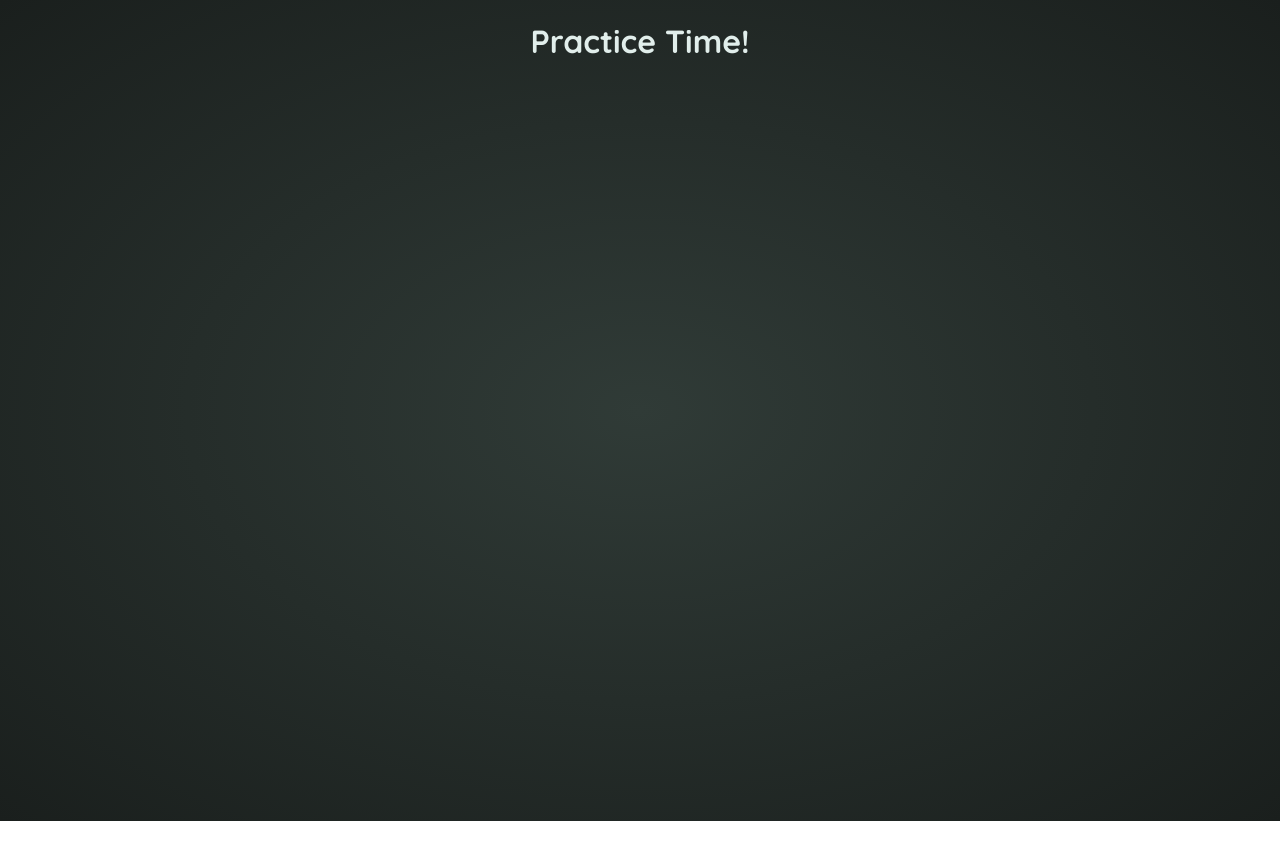
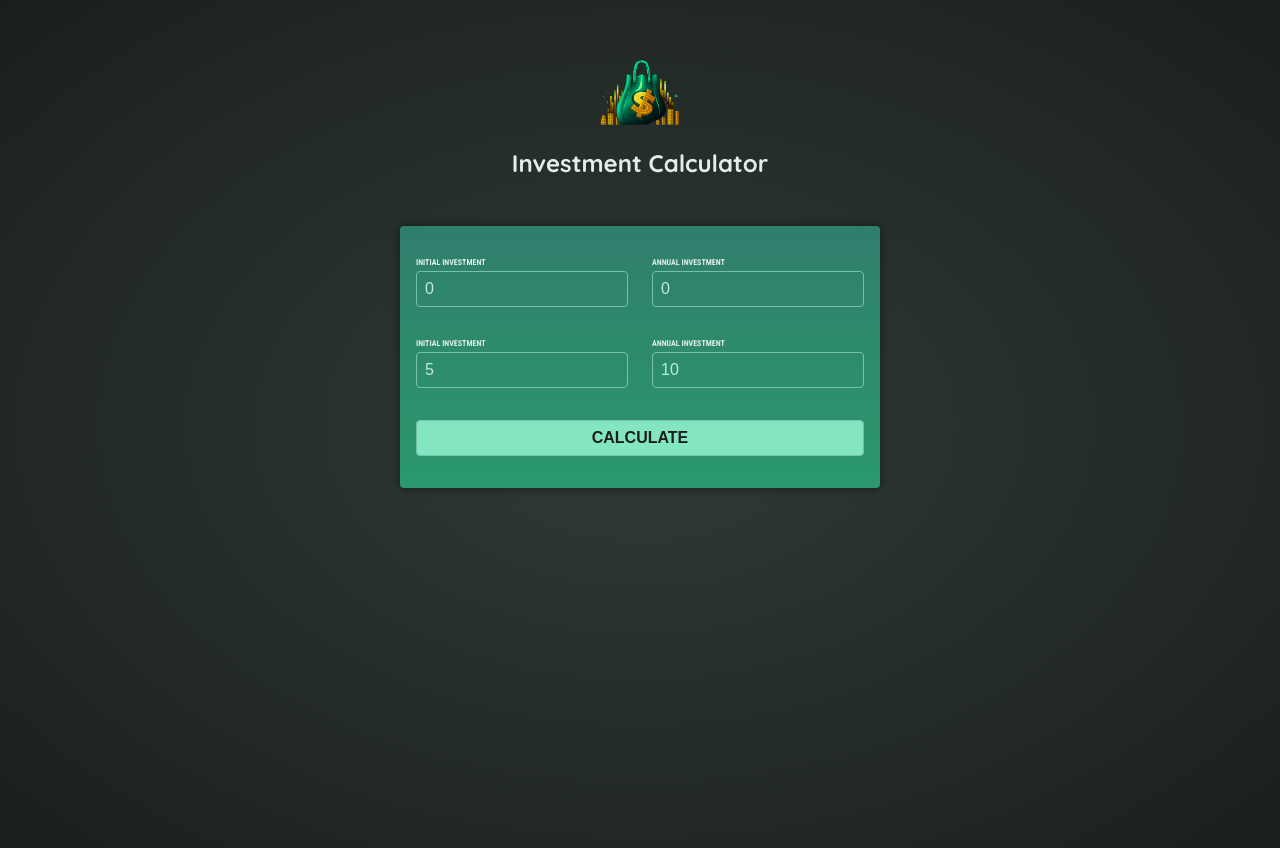
Before and after one commit to Lodgoer/angular-udemy-2nd, an Angular app: page / in a window 1280 px wide. Before the commit the page ends 821 px from the top, so only its background shows below. Built offline with nearby package versions, Linux system fonts and the light colour scheme.

Commit message:
complete user-input components and a custom event added to calculate the inputs

```diff
--- a/angular.json
+++ b/angular.json
@@ -16,19 +16,16 @@
             "outputPath": "dist/essentials-practice",
             "index": "src/index.html",
             "browser": "src/main.ts",
-            "polyfills": [
-              "zone.js"
-            ],
+            "polyfills": ["zone.js"],
             "tsConfig": "tsconfig.app.json",
             "assets": [
               {
                 "glob": "**/*",
-                "input": "public"
+                "input": "public",
+                "output": "/"
               }
             ],
-            "styles": [
-              "src/styles.css"
-            ],
+            "styles": ["src/styles.css"],
             "scripts": []
           },
           "configurations": {
@@ -76,10 +73,7 @@
         "test": {
           "builder": "@angular-devkit/build-angular:karma",
           "options": {
-            "polyfills": [
-              "zone.js",
-              "zone.js/testing"
-            ],
+            "polyfills": ["zone.js", "zone.js/testing"],
             "tsConfig": "tsconfig.spec.json",
             "assets": [
               {
@@ -87,9 +81,7 @@
                 "input": "public"
               }
             ],
-            "styles": [
-              "src/styles.css"
-            ],
+            "styles": ["src/styles.css"],
             "scripts": []
           }
         }
--- a/src/app/app.component.html
+++ b/src/app/app.component.html
@@ -1 +1,2 @@
-<h1 class="center">Practice Time!</h1>
+<app-header />
+<app-user-input (calculate)="onCalculateInvestmentResults($event)" />
--- a/src/app/app.component.ts
+++ b/src/app/app.component.ts
@@ -1,8 +1,41 @@
 import { Component } from '@angular/core';
+import { Header } from './header/header';
+import { UserInputComponent } from './user-input/user-input.component';
 
 @Component({
   selector: 'app-root',
   standalone: true,
+  imports: [Header, UserInputComponent],
   templateUrl: './app.component.html',
 })
-export class AppComponent {}
+export class AppComponent {
+  onCalculateInvestmentResults(data: {
+    initialInvestment: number;
+    annualInvestment: number;
+    duration: number;
+    expectedReturn: number;
+  }) {
+    const { initialInvestment, annualInvestment, duration, expectedReturn } =
+      data;
+    const annualData = [];
+    let investmentValue = initialInvestment;
+
+    for (let i = 0; i < duration; i++) {
+      const year = i + 1;
+      const interestEarnedInYear = investmentValue * (expectedReturn / 100);
+      investmentValue += interestEarnedInYear + annualInvestment;
+      const totalInterest =
+        investmentValue - annualInvestment * year - initialInvestment;
+      annualData.push({
+        year: year,
+        interest: interestEarnedInYear,
+        valueEndOfYear: investmentValue,
+        annualInvestment: annualInvestment,
+        totalInterest: totalInterest,
+        totalAmountInvested: initialInvestment + annualInvestment * year,
+      });
+    }
+
+    return annualData;
+  }
+}
--- /dev/null
+++ b/src/app/header/header.css
@@ -0,0 +1,15 @@
+header {
+  text-align: center;
+  margin: 3rem auto;
+}
+
+header img {
+  width: 5rem;
+  height: 5rem;
+  object-fit: contain;
+  background-color: transparent;
+}
+
+header h1 {
+  font-size: 1.5rem;
+}
--- /dev/null
+++ b/src/app/header/header.html
@@ -0,0 +1,4 @@
+<header>
+  <img src="investment-calculator-logo.png" alt="A money bag" />
+  <h1>Investment Calculator</h1>
+</header>
--- /dev/null
+++ b/src/app/header/header.ts
@@ -0,0 +1,11 @@
+import { Component } from '@angular/core';
+import { AppComponent } from '../app.component';
+
+@Component({
+  standalone: true,
+  selector: 'app-header',
+  imports: [],
+  templateUrl: './header.html',
+  styleUrl: './header.css',
+})
+export class Header {}
--- /dev/null
+++ b/src/app/user-input/user-input.component.css
@@ -0,0 +1,50 @@
+form {
+  padding: 1rem;
+  max-width: 30rem;
+  margin: 2rem auto;
+  border-radius: 4px;
+  background: linear-gradient(180deg, #307e6c, #2b996d);
+  box-shadow: 0 0 10px rgba(0, 0, 0, 0.5);
+}
+
+.input-group {
+  display: flex;
+  justify-content: space-evenly;
+  gap: 1.5rem;
+}
+
+label {
+  display: block;
+  margin-bottom: 0.25rem;
+  font-family: "Roboto Condensed", sans-serif;
+  font-size: 0.5rem;
+  font-weight: bold;
+  text-transform: uppercase;
+}
+
+input {
+  width: 100%;
+  padding: 0.5rem;
+  border: 1px solid #76c0ae;
+  border-radius: 0.25rem;
+  background-color: transparent;
+  color: #c2e9e0;
+  font-size: 1rem;
+}
+
+button {
+  width: 100%;
+  padding: 0.5rem;
+  border: 1px solid #76c0ae;
+  border-radius: 0.25rem;
+  background-color: #83e6c0;
+  color: #1a1f1d;
+  font-size: 1rem;
+  font-weight: bold;
+  text-transform: uppercase;
+  cursor: pointer;
+}
+
+button:hover {
+  background-color: #aaf1d6;
+}
--- /dev/null
+++ b/src/app/user-input/user-input.component.html
@@ -0,0 +1,46 @@
+<form (ngSubmit)="onSubmit()">
+  <div class="input-group">
+    <p>
+      <label for="initial-investment">Initial Investment</label>
+      <input
+        id="initial-investment"
+        type="number"
+        name="initial-investment"
+        [(ngModel)]="enteredInitialInvestment"
+      />
+    </p>
+    <p>
+      <label for="annual-investment">Annual Investment</label>
+      <input
+        id="annual-investment"
+        type="number"
+        name="annual-investment"
+        [(ngModel)]="enteredAnnualInvestment"
+      />
+    </p>
+  </div>
+
+  <div class="input-group">
+    <p>
+      <label for="expected-return">Initial Investment</label>
+      <input
+        id="expected-return"
+        type="number"
+        name="expected-return"
+        [(ngModel)]="enteredExpectedReturn"
+      />
+    </p>
+    <p>
+      <label for="duration">Annual Investment</label>
+      <input
+        id="duration"
+        type="number"
+        name="duration"
+        [(ngModel)]="enteredDuration"
+      />
+    </p>
+  </div>
+  <p>
+    <button>Calculate</button>
+  </p>
+</form>
--- /dev/null
+++ b/src/app/user-input/user-input.component.ts
@@ -0,0 +1,31 @@
+import { Component, EventEmitter, Output } from '@angular/core';
+import { FormsModule } from '@angular/forms';
+
+@Component({
+  selector: 'app-user-input',
+  standalone: true,
+  imports: [FormsModule],
+  templateUrl: './user-input.component.html',
+  styleUrl: './user-input.component.css',
+})
+export class UserInputComponent {
+  @Output() calculate = new EventEmitter<{
+    initialInvestment: number;
+    annualInvestment: number;
+    duration: number;
+    expectedReturn: number;
+  }>();
+  enteredInitialInvestment = '0';
+  enteredAnnualInvestment = '0';
+  enteredExpectedReturn = '5';
+  enteredDuration = '10';
+
+  onSubmit() {
+    this.calculate.emit({
+      initialInvestment: +this.enteredInitialInvestment,
+      annualInvestment: +this.enteredAnnualInvestment,
+      duration: +this.enteredDuration,
+      expectedReturn: +this.enteredExpectedReturn,
+    });
+  }
+}
```
Also changed, not shown: 1 other file (tests, documents, lock files or other folders).
